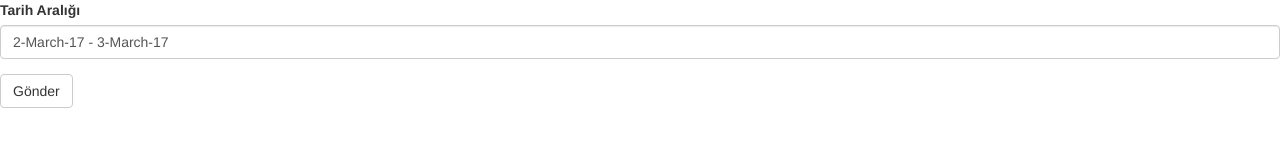
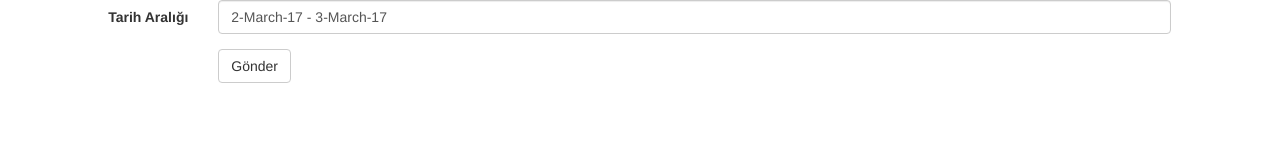
Before and after one commit to sefasaid/getir-frontend, a plain HTML site: page index.html in a window 1280 px wide. Drawn offline with nearby package versions, Linux system fonts and the light colour scheme.

Commit message:
Styled Form

```diff
--- a/index.html
+++ b/index.html
@@ -17,15 +17,21 @@
     <title>Title</title>
 </head>
 <body ng-controller="MyController">
-<form>
+<form class="form-horizontal">
 
     <div class="form-group">
-        <label for="date">Tarih Aralığı</label>
-        <input id="date" date-range-picker class="form-control date-picker" type="text" ng-model="date"
+        <label for="date" class="control-label col-sm-2">Tarih Aralığı</label>
+        <div class="col-sm-9">
+            <input id="date" date-range-picker class="form-control date-picker" type="text" ng-model="date"
                options="options"/>
+        </div>
     </div>
 
-    <button type="submit" class="btn btn-default">Gönder</button>
+    <div class="form-group">
+        <div class="col-sm-offset-2 col-sm-10">
+            <button type="submit" class="btn btn-default">Gönder</button>
+        </div>
+    </div>
 </form>
 </body>
 </html>
```
